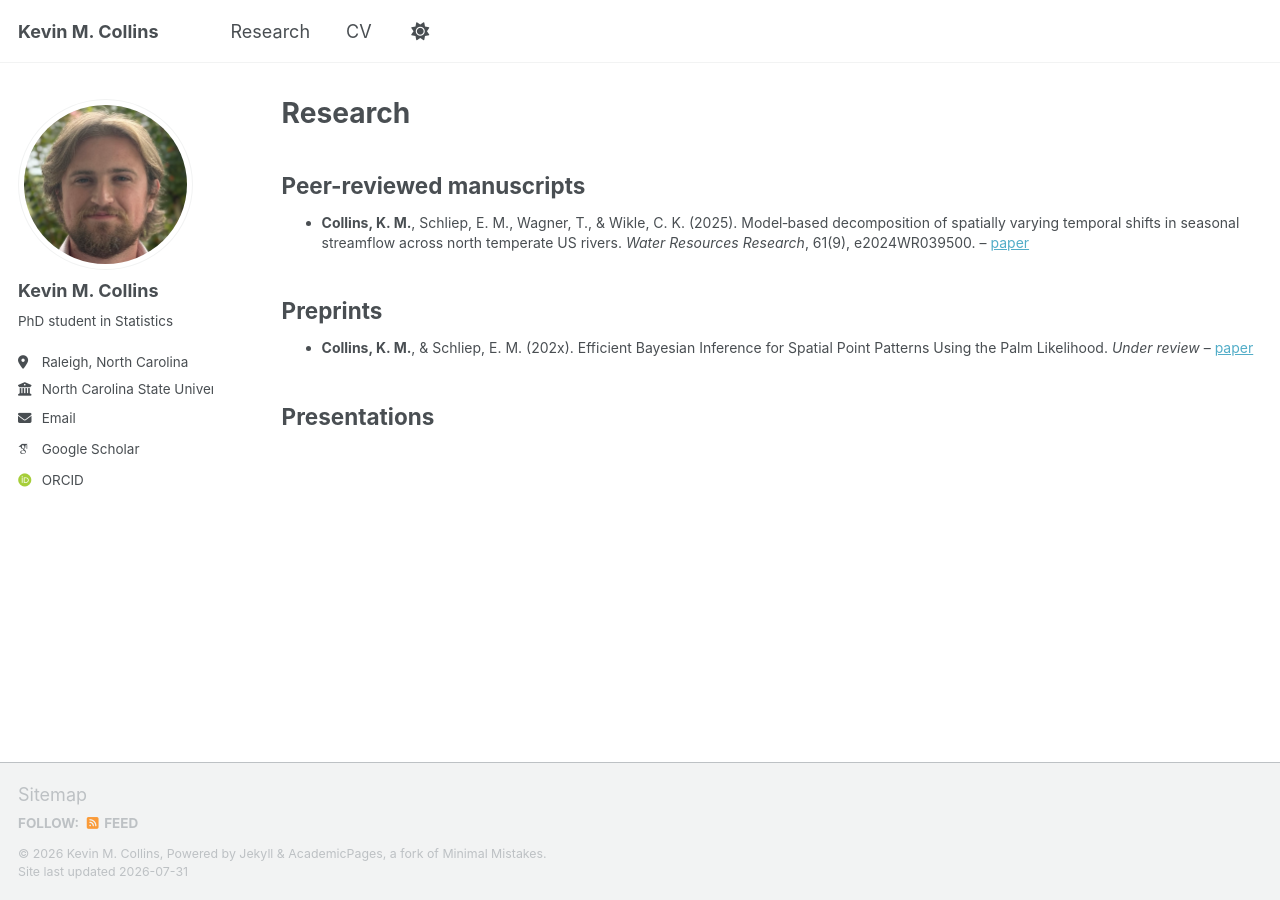
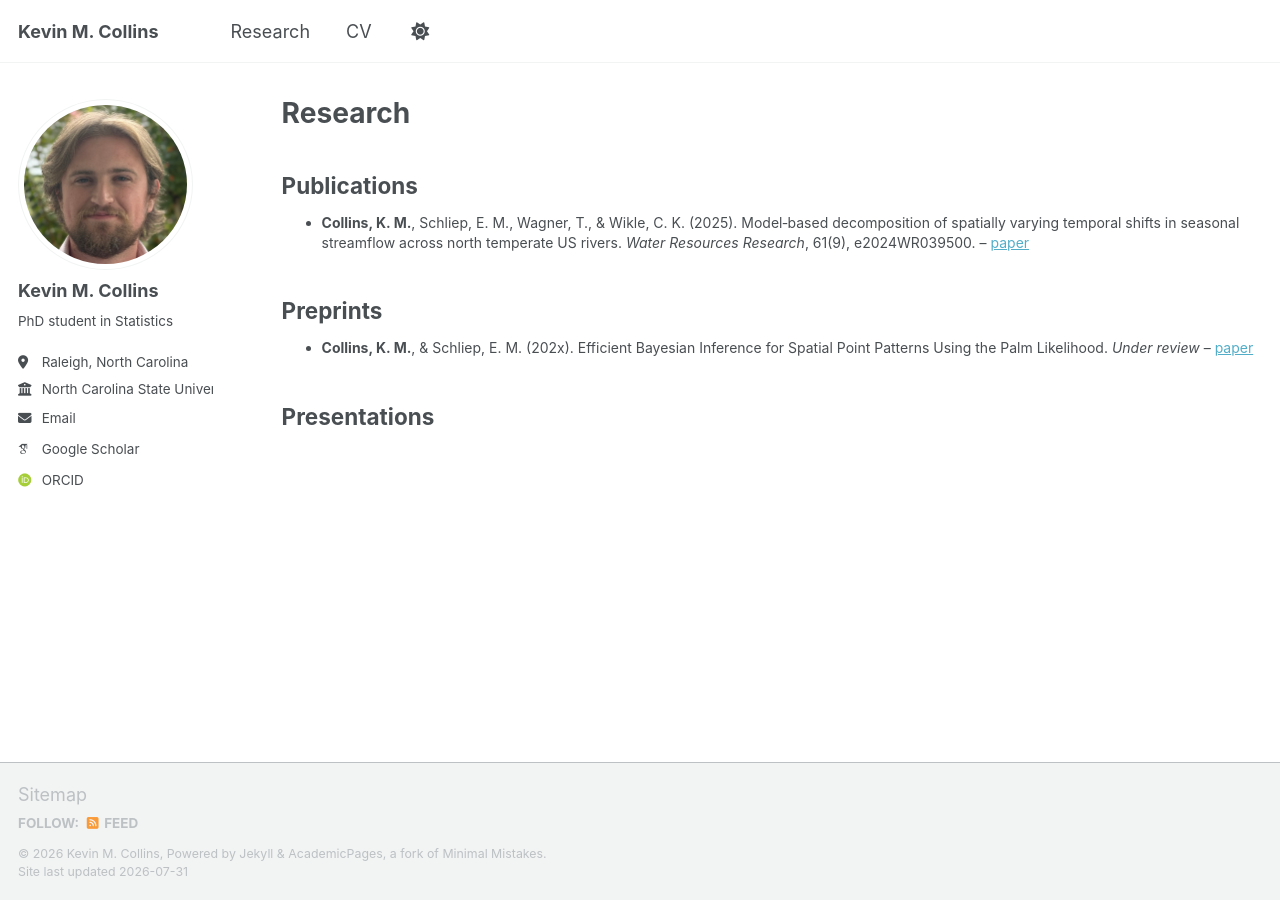
Before and after one commit to kecollins/kecollins.github.io, a Jekyll site: the page built from _pages/publications.html, in a window 1280 px wide. Built offline with Jekyll 4.4.1, drawn with Linux system fonts in a browser that asks for light colours; some web fonts are replaced; a script that is not in the unit is left out.

Commit message:
Update publications.html

```diff
--- a/_pages/publications.html
+++ b/_pages/publications.html
@@ -5,7 +5,7 @@ permalink: /research/
 author_profile: true
 ---
 
-<h2>Peer-reviewed manuscripts</h2>
+<h2>Publications</h2>
 <ul style="font-size: 14px; line-height: 1.4;">
 {% for post in site.publications reversed %}
   {% if post.status == "peer-reviewed" %}
```
